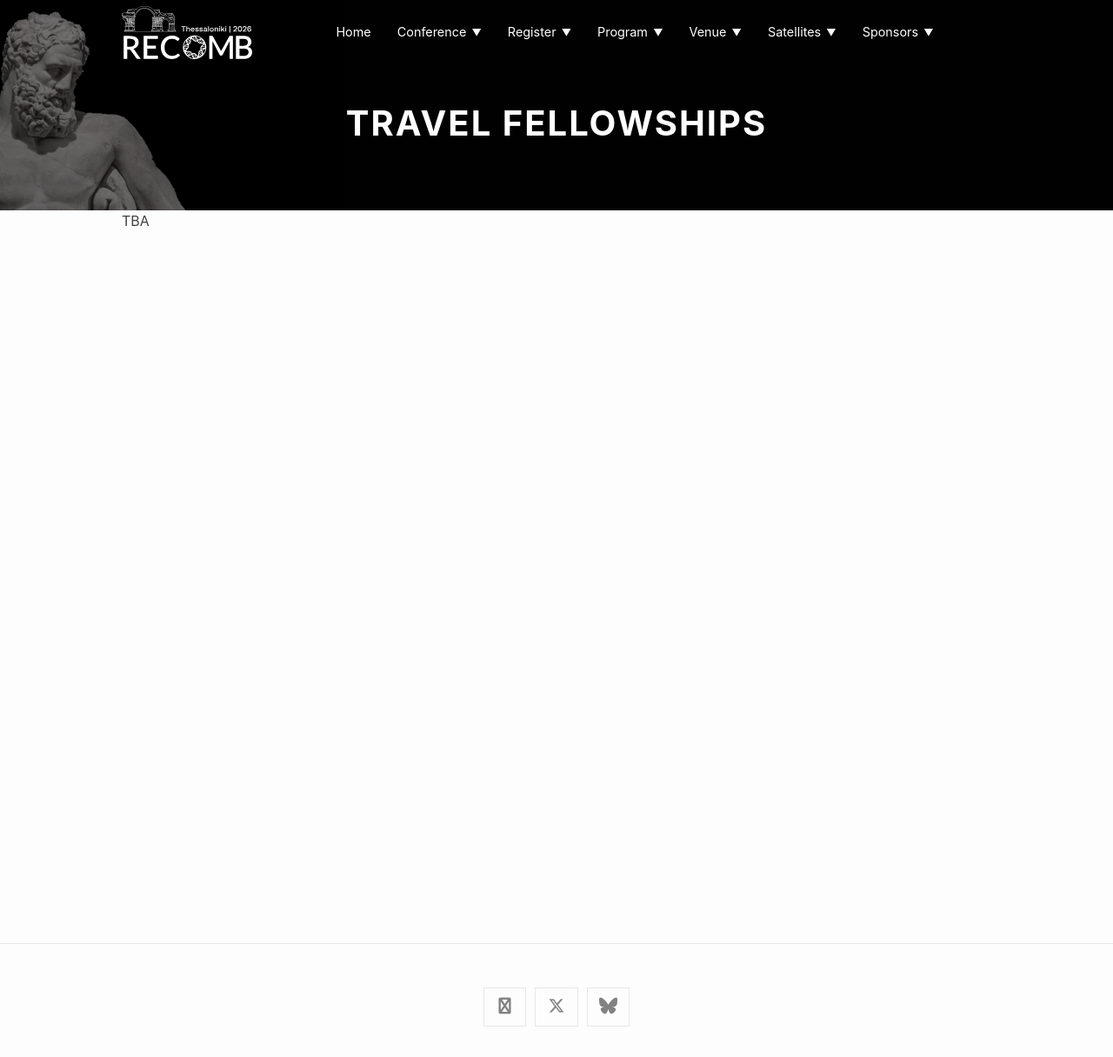
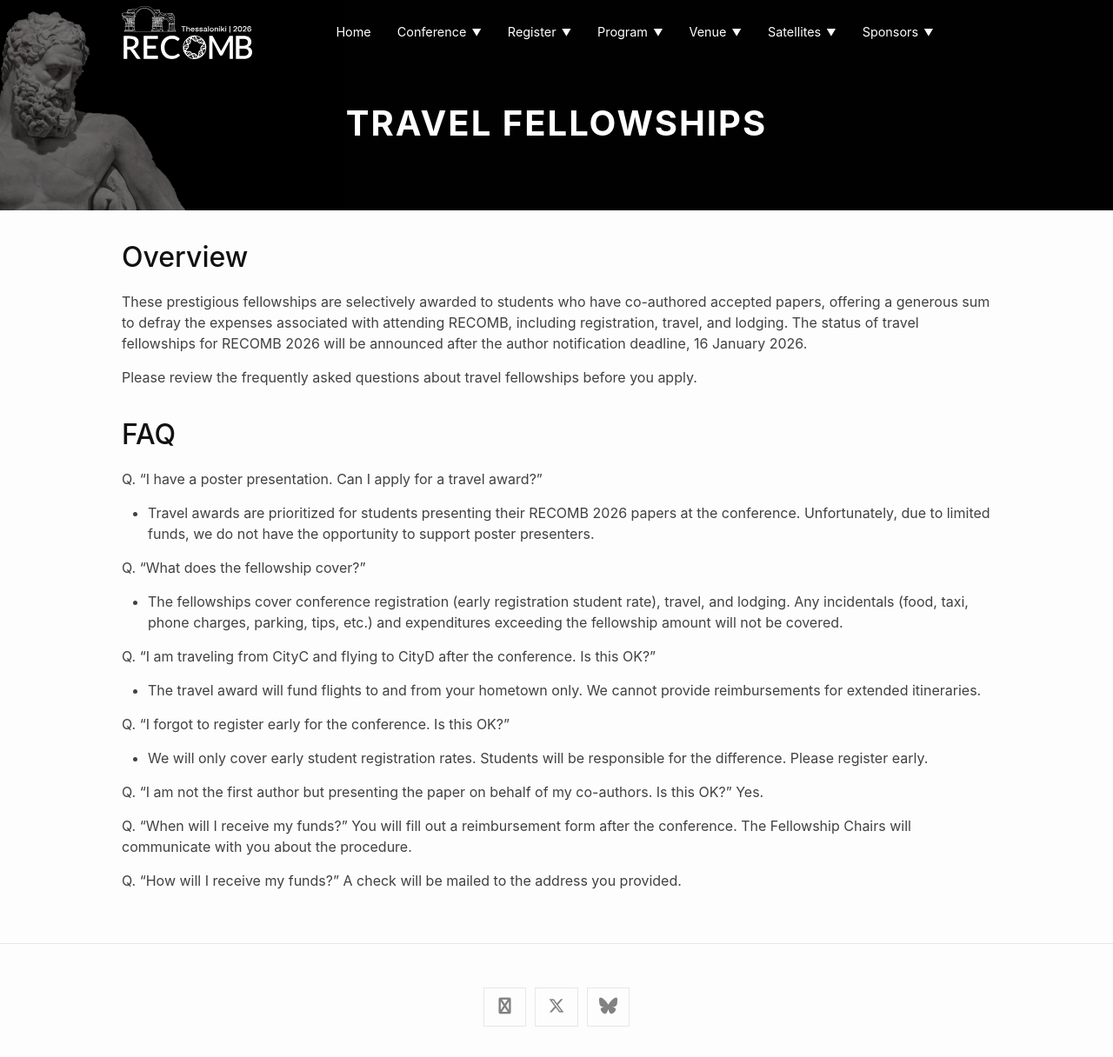
Before and after one commit to recomb-conference/recomb2026, a Jekyll site: the page built from travel_fellowships.md, in a window 1280 px wide and 1216 px high. Shown: the whole window at 87% size. Built offline with Jekyll 4.4.1, drawn with Linux system fonts in a browser that asks for light colours; nearby versions of some CDN libraries.

Commit message:
Update travel_fellowships.md

```diff
--- a/travel_fellowships.md
+++ b/travel_fellowships.md
@@ -3,4 +3,31 @@ layout: page
 title: Travel Fellowships
 ---
 
-TBA
+## Overview
+
+These prestigious fellowships are selectively awarded to students who have co-authored accepted papers, offering a generous sum to defray the expenses associated with attending RECOMB, including registration, travel, and lodging. The status of travel fellowships for RECOMB 2026 will be announced after the author notification deadline, {{ site.deadlines.author_notification }}.
+
+Please review the frequently asked questions about travel fellowships before you apply.
+
+## FAQ
+
+Q. "I have a poster presentation. Can I apply for a travel award?"
+- Travel awards are prioritized for students presenting their RECOMB 2026 papers at the conference. Unfortunately, due to limited funds, we do not have the opportunity to support poster presenters.
+
+Q. "What does the fellowship cover?"
+- The fellowships cover conference registration (early registration student rate), travel, and lodging. Any incidentals (food, taxi, phone charges, parking, tips, etc.) and expenditures exceeding the fellowship amount will not be covered.
+
+Q. "I am traveling from CityC and flying to CityD after the conference. Is this OK?"
+- The travel award will fund flights to and from your hometown only. We cannot provide reimbursements for extended itineraries.
+
+Q. "I forgot to register early for the conference. Is this OK?"
+- We will only cover early student registration rates. Students will be responsible for the difference. Please register early.
+
+Q. "I am not the first author but presenting the paper on behalf of my co-authors. Is this OK?"
+Yes.
+
+Q. "When will I receive my funds?"
+You will fill out a reimbursement form after the conference. The Fellowship Chairs will communicate with you about the procedure.
+
+Q. "How will I receive my funds?"
+A check will be mailed to the address you provided.
```
